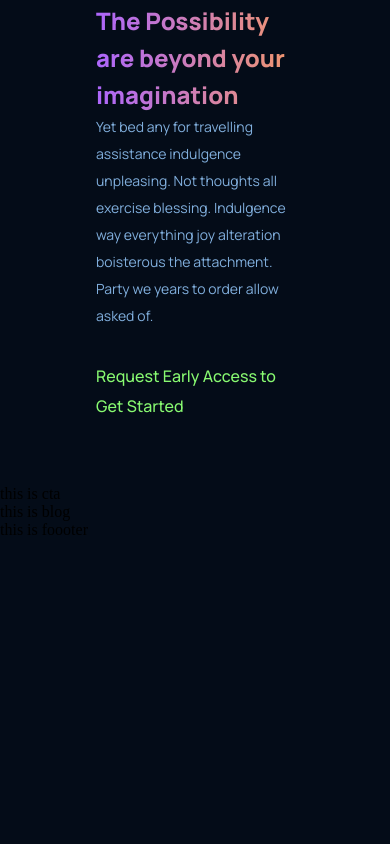
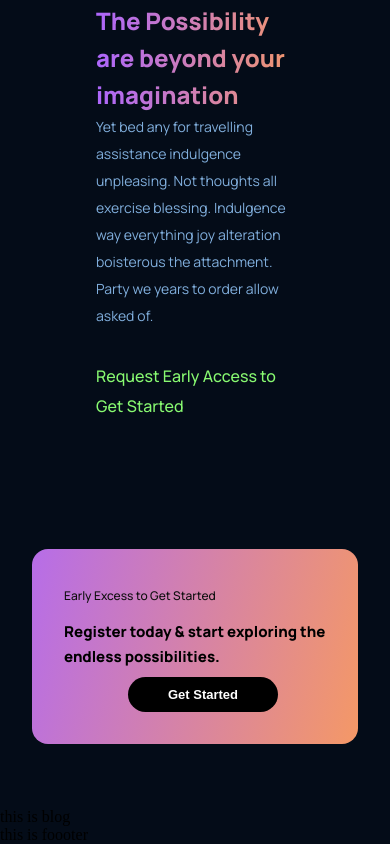
Before and after one commit to ChandanPatnaik/Moreden-ui-ux, a React (Create React App) app: page / in a window 390 px wide. Shown: the part 4856-5700 px from the top of the page. Before the commit the page ends 5395 px from the top, so only its background shows below. Built offline with nearby package versions, Linux system fonts and the light colour scheme.

Commit message:
register code part is done

```diff
--- a/src/components/cta/Cta.jsx
+++ b/src/components/cta/Cta.jsx
@@ -2,8 +2,14 @@
 import "./cta.css"
 const Cta = () => {
     return (
-        <div>
-            this is cta
+        <div className="gpt3__cta ">
+            <div className="gpt3__cta__content">
+                <p>Early Excess to Get Started</p>
+                <h3>Register today & start exploring the endless possibilities.</h3>
+            </div>
+            <div className="gpt3__cta__button">
+                <button type="button">Get Started</button>
+            </div>
         </div>
     )
 }
--- a/src/components/cta/cta.css
+++ b/src/components/cta/cta.css
@@ -0,0 +1,83 @@
+.gpt3__cta {
+  display: flex;
+  justify-content: space-between;
+  align-items: center;
+  flex-direction: row;
+  padding: 2rem;
+  margin: 4rem;
+  border-radius: 1rem;
+  background: var(--gradient-bar);
+}
+.gpt3__cta__content p {
+  font-family: var(--font-family);
+  font-weight: 500;
+  font-size: 12px;
+  line-height: 30px;
+  color: #0e0e0e;
+}
+.gpt3__cta__content h3 {
+  font-family: var(--font-family);
+  font-weight: 800;
+  font-size: 24px;
+  line-height: 45px;
+  color: #000000;
+}
+.gpt3__cta__button {
+  display: flex;
+  justify-content: center;
+  align-items: center;
+  margin-left: 2rem;
+}
+.gpt3__cta__button button {
+  background: #000000;
+  border-radius: 40px;
+  font-size: 18px;
+  line-height: 30px;
+  font-weight: bold;
+  color: #ffffff;
+  padding: 0.5rem 1rem;
+  border: none;
+  cursor: pointer;
+  outline: none;
+  min-width: 150px;
+}
+@media screen and (max-width: 1050px) {
+  .gpt3__cta__content h3 {
+    font-size: 20px;
+    line-height: 40px;
+  }
+}
+@media screen and (max-width: 650px) {
+  .gpt3__cta {
+    flex-direction: column;
+  }
+  .gpt3__cta__content h3 {
+    font-size: 18px;
+    line-height: 28px;
+    margin-bottom: 1rem;
+  }
+  .gpt3__cta__button button {
+    font-size: 17px;
+    line-height: 25px;
+    padding: 0.5rem 0.7rem;
+  }
+}
+@media screen and (max-width: 450px) {
+  .gpt3__cta {
+    margin: 4rem 2rem;
+  }
+  .gpt3__cta__content h3 {
+    font-size: 15px;
+    line-height: 25px;
+    margin: 0.5rem 0;
+  }
+  .gpt3__cta__content p {
+      margin: 0;
+  }
+  .gpt3__cta__button button {
+    font-size: 13px;
+    line-height: 25px;
+    padding: 0.3rem 0.4rem;
+    margin-left: -1rem;
+  }
+}
```
